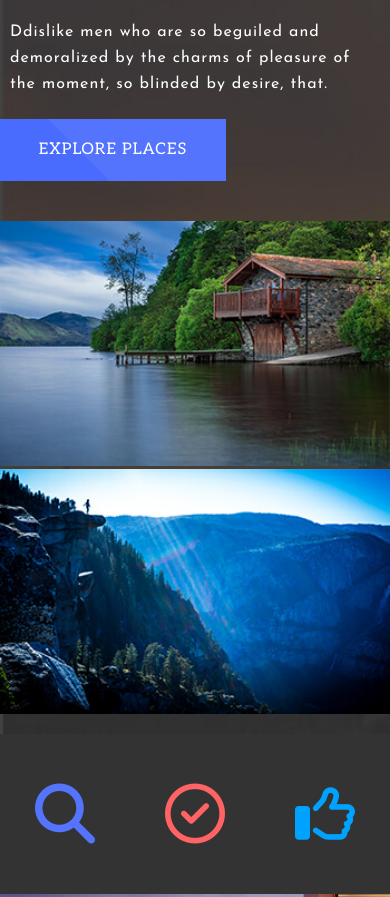
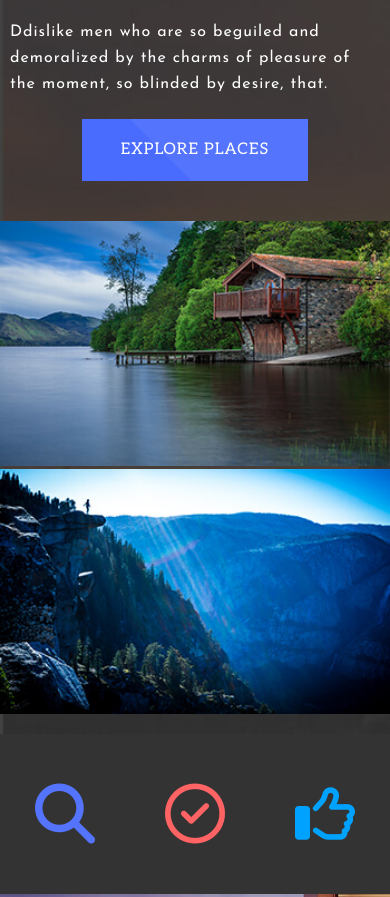
Before and after one commit to ol-stan/Bhromaon, a plain HTML site: page index.html in a window 390 px wide. Shown: the part 1135-2032 px from the top of the page. Drawn offline with Linux system fonts and the light colour scheme.

Commit message:
button margin 0 auto

```diff
--- a/scss/main.scss
+++ b/scss/main.scss
@@ -632,6 +632,10 @@ h2 {
         margin: 20px 10px 20px -10px;
     }
 
+    .button {
+        margin: 0 auto;
+    }
+
     .toggler__icon--open .toggler__line {
         background-color: transparent;
         transform: translateX(10px);
```
Also changed, not shown: css/main.css, 1 other file.
